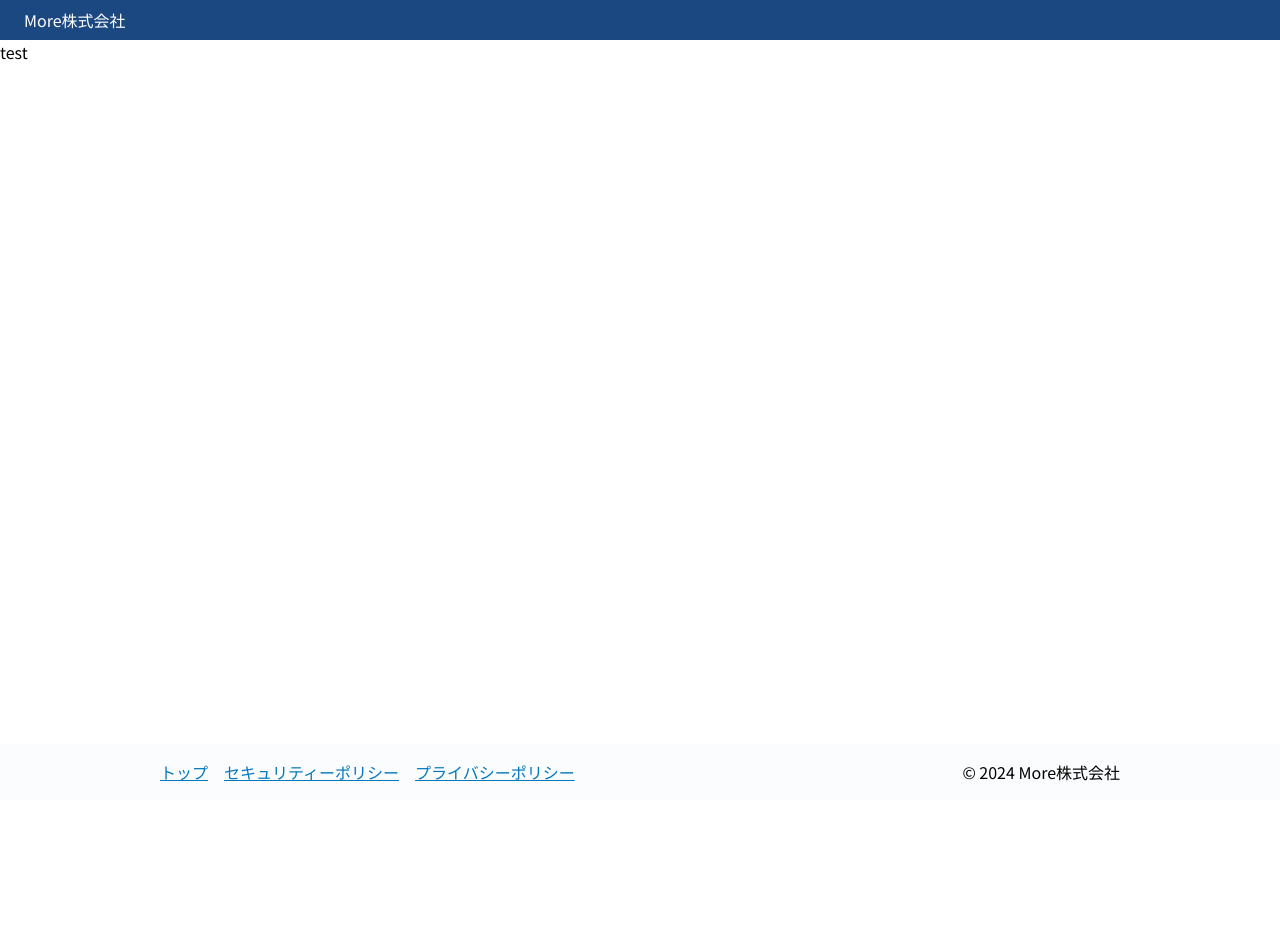
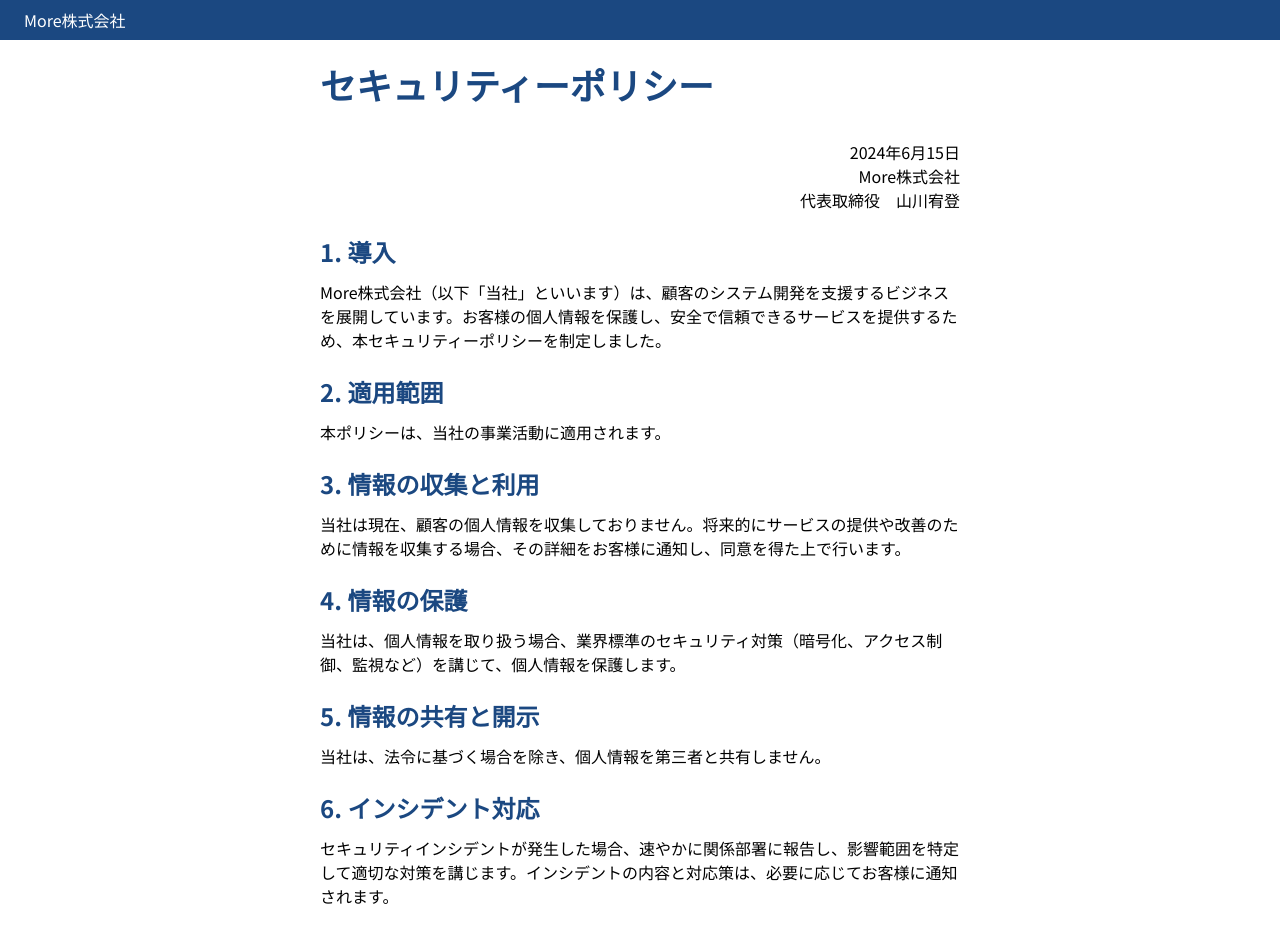
Before and after one commit to uekiGityuto/more-homepage, a Next.js app: page /securityPolicy in a window 1280 px wide. Shown: the top 934 px of the page. Before the commit the page ends 800 px from the top, so only its background shows below. Built offline with nearby package versions, Linux system fonts and the light colour scheme.

Commit message:
add security policy

```diff
--- a/src/app/securityPolicy/page.tsx
+++ b/src/app/securityPolicy/page.tsx
@@ -1,3 +1,53 @@
+import { H2, H3 } from "@/components/atoms/Typography";
+import { Body } from "@/components/layout/Body";
+
 export default function SecurityPolicy() {
-  return <div>test</div>;
+  return (
+    <Body gap="sm">
+      <H2 text="セキュリティーポリシー" />
+      <div className="text-right">
+        <p>2024年6月15日</p>
+        <p>More株式会社</p>
+        <p>代表取締役　山川宥登</p>
+      </div>
+      <section>
+        <H3 text="1. 導入" />
+        <p>
+          More株式会社（以下「当社」といいます）は、顧客のシステム開発を支援するビジネスを展開しています。お客様の個人情報を保護し、安全で信頼できるサービスを提供するため、本セキュリティーポリシーを制定しました。
+        </p>
+      </section>
+      <section>
+        <H3 text="2. 適用範囲" />
+        <p>本ポリシーは、当社の事業活動に適用されます。</p>
+      </section>
+      <section>
+        <H3 text="3. 情報の収集と利用" />
+        <p>
+          当社は現在、顧客の個人情報を収集しておりません。将来的にサービスの提供や改善のために情報を収集する場合、その詳細をお客様に通知し、同意を得た上で行います。
+        </p>
+      </section>
+      <section>
+        <H3 text="4. 情報の保護" />
+        <p>
+          当社は、個人情報を取り扱う場合、業界標準のセキュリティ対策（暗号化、アクセス制御、監視など）を講じて、個人情報を保護します。
+        </p>
+      </section>
+      <section>
+        <H3 text="5. 情報の共有と開示" />
+        <p>当社は、法令に基づく場合を除き、個人情報を第三者と共有しません。</p>
+      </section>
+      <section>
+        <H3 text="6. インシデント対応" />
+        <p>
+          セキュリティインシデントが発生した場合、速やかに関係部署に報告し、影響範囲を特定して適切な対策を講じます。インシデントの内容と対応策は、必要に応じてお客様に通知されます。
+        </p>
+      </section>
+      <section>
+        <H3 text="7. ポリシーの更新" />
+        <p>
+          本ポリシーは、必要に応じて見直しを行い、最新のセキュリティ要件を反映します。
+        </p>
+      </section>
+    </Body>
+  );
 }
```
